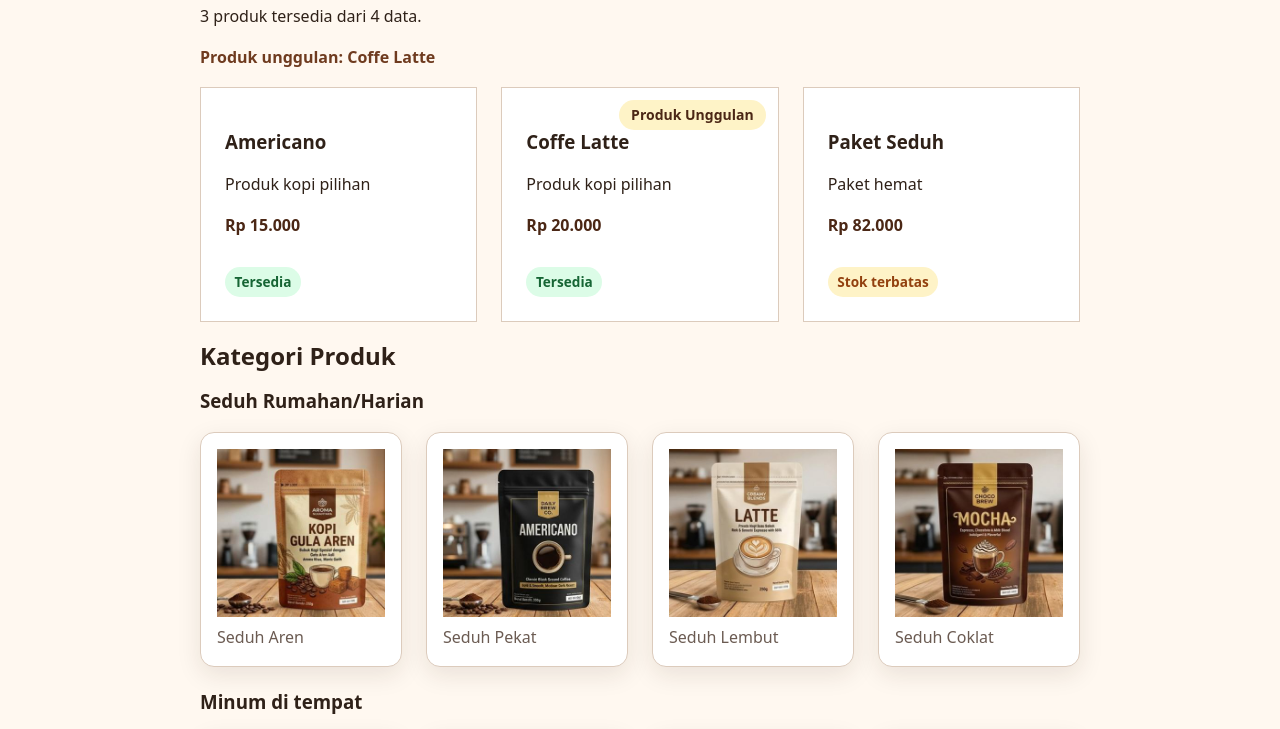
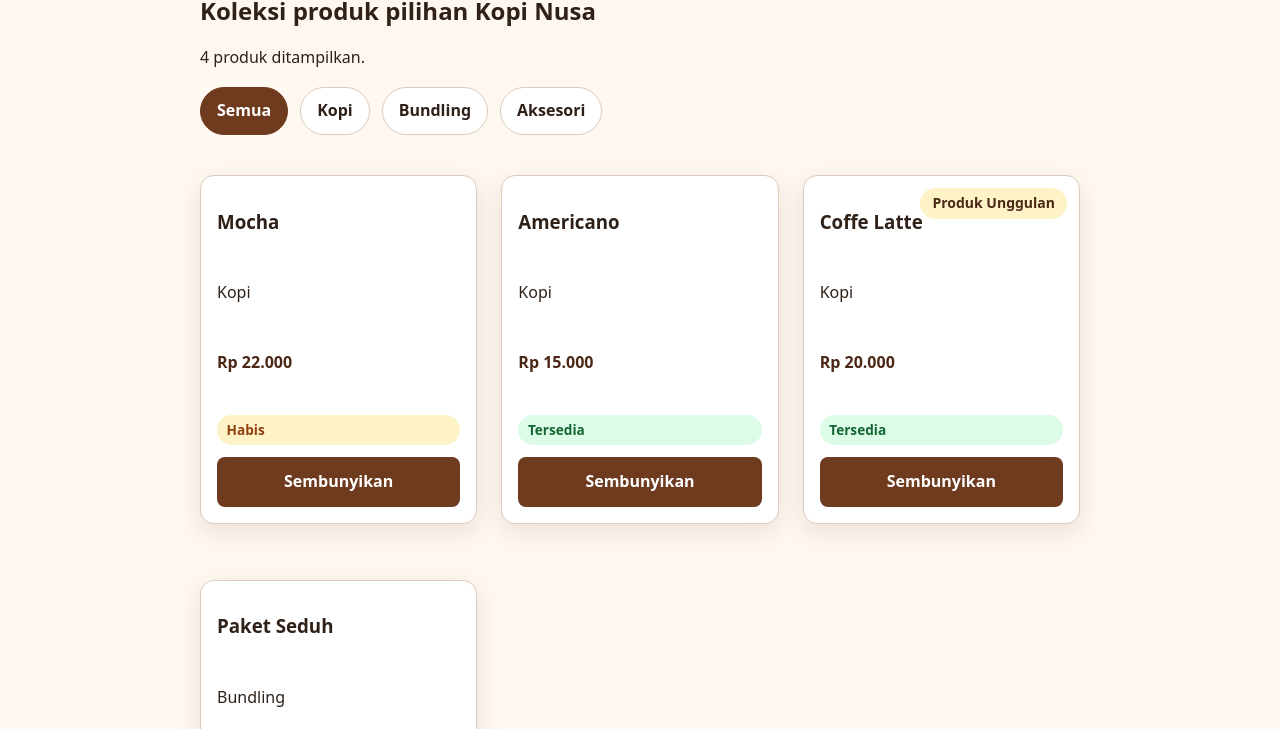
Before and after one commit to nurlailii/Website-umkm, a plain HTML site: page produk.html in a window 1280 px wide. Shown: the part 383-1112 px from the top of the page. Drawn offline with Linux system fonts and the light colour scheme.

Commit message:
feat: add DOM product filter rendering

```diff
--- a/css/style.css
+++ b/css/style.css
@@ -347,3 +347,42 @@ ul {
   font-weight: 700;
   color: var(--color-primary, #6f3b1f);
 }
+
+.filter-bar {
+  display: flex;
+  flex-wrap: wrap;
+  gap: 0.75rem;
+  margin-block: 1rem 1.5rem;
+}
+
+.filter-button {
+  border: 1px solid var(--color-border, #cbd5e1);
+  border-radius: 999px;
+  background: #ffffff;
+  color: var(--color-text, #1f2937);
+  padding: 0.65rem 1rem;
+  font-weight: 700;
+  cursor: pointer;
+}
+
+.filter-button:hover,
+.filter-button:focus-visible {
+  border-color: var(--color-primary, #2563eb);
+  outline: 3px solid rgb(37 99 235 / 20%);
+  outline-offset: 2px;
+}
+
+.filter-button.is-active {
+  background: var(--color-primary, #2563eb);
+  border-color: var(--color-primary, #2563eb);
+  color: #ffffff;
+}
+
+.empty-state {
+  grid-column: 1 / -1;
+  border: 1px dashed #94a3b8;
+  border-radius: 1rem;
+  padding: 1rem;
+  background: #ffffff;
+  color: #64748b;
+}
--- a/js/app.js
+++ b/js/app.js
@@ -67,27 +67,95 @@ produkUmkm.forEach((produk) => {
 });
 console.table(produkUmkm);
 
-function renderProduk() {
-  const grid = document.querySelector("#produk-dinamis");
-  const ringkasan = document.querySelector("#produk-ringkasan");
-  const unggulan = document.querySelector("#produk-unggulan");
+const produkGrid = document.querySelector("#produk-grid");
+const produkStatus = document.querySelector("#produk-status");
+const tombolFilter = document.querySelectorAll("[data-filter]");
 
-  if (!grid || !ringkasan || !unggulan) {
-    console.warn("Target render produk belum lengkap.");
+function renderProduk(kategoriAktif = "Semua") {
+  if (!produkGrid || !produkStatus) {
+    console.warn("Target render produk tidak ditemukan.");
     return;
   }
 
-  const produkTersedia = produkUmkm.filter((produk) => produk.stok > 0);
-  const produkUnggulan = produkUmkm.find((produk) => produk.unggulan === true);
-  const markupProduk = produkTersedia.map(buatKartuProduk).join("");
+  const produkTampil = kategoriAktif === "Semua"
+    ? produkUmkm
+    : produkUmkm.filter((produk) => produk.kategori === kategoriAktif);
 
-  grid.innerHTML = markupProduk;
-  ringkasan.textContent = `${produkTersedia.length} produk tersedia dari ${produkUmkm.length} data.`;
-  unggulan.textContent = produkUnggulan
-    ? `Produk unggulan: ${produkUnggulan.nama}`
-    : "Belum ada produk unggulan.";
+  produkGrid.replaceChildren();
 
-  console.table(produkUmkm);
+  if (produkTampil.length === 0) {
+    produkGrid.append(buatEmptyState(kategoriAktif));
+    produkStatus.textContent = "0 produk ditemukan.";
+    return;
+  }
+
+  produkTampil.forEach((produk) => {
+    produkGrid.append(buatElemenProduk(produk));
+  });
+
+  produkStatus.textContent = `${produkTampil.length} produk ditampilkan.`;
+}
+renderProduk();
+
+function buatElemenProduk(produk) {
+  const card = document.createElement("article");
+  card.classList.add("product-card");
+
+  const title = document.createElement("h3");
+  title.textContent = produk.nama;
+
+  const category = document.createElement("p");
+  category.classList.add("category-note");
+  category.textContent = produk.kategori;
+
+  const price = document.createElement("p");
+  price.classList.add("price");
+  price.textContent = formatRupiah(produk.harga);
+
+  const stock = document.createElement("span");
+  const status = statusStok(produk.stok);
+  stock.classList.add("stock-badge");
+  if (status.className) {
+    stock.classList.add(status.className);
+  }
+  stock.textContent = status.label;
+
+  const removeButton = document.createElement("button");
+  removeButton.type = "button";
+  removeButton.textContent = "Sembunyikan";
+  removeButton.classList.add("ghost-button");
+
+  removeButton.addEventListener("click", () => {
+  card.remove();
+  produkStatus.textContent = "Satu kartu disembunyikan dari tampilan sementara.";
+});
+    if (produk.unggulan) {
+    const badge = document.createElement("span");
+    badge.classList.add("product-badge");
+    badge.textContent = "Produk Unggulan";
+    card.append(badge);
+  }
+
+  card.append(title, category, price, stock);
+  card.append(removeButton);
+  return card;
 }
 
-document.addEventListener("DOMContentLoaded", renderProduk);
+function buatEmptyState(kategori) {
+  const empty = document.createElement("p");
+  empty.classList.add("empty-state");
+  empty.textContent = `Belum ada produk pada kategori ${kategori}.`;
+  return empty;
+}
+
+tombolFilter.forEach((tombol) => {
+  tombol.addEventListener("click", (event) => {
+    const tombolAktif = event.currentTarget;
+    const kategori = tombolAktif.dataset.filter;
+
+    tombolFilter.forEach((item) => item.classList.remove("is-active"));
+    tombolAktif.classList.add("is-active");
+
+    renderProduk(kategori);
+  });
+});
--- a/produk.html
+++ b/produk.html
@@ -24,15 +24,23 @@
     <main id="konten" class="page">
       <div class="hero">
         <h1>Produk Kopi Nusa</h1>
-        <p>Pilih produk sesuai kebutuhan seduh rumahan, harian, atau minum ditempat.</p>
+        <p>Pilih produk sesuai kebutuhan seduh rumahan, harian, atau minum di tempat.</p>
       </div>
 
     <section class="section" aria-labelledby="produk-dinamis-title">
-      <div class="section-header">
+      <div class="section-heading">
+        <p class="eyebrow">Katalog</p>
         <h2 id="produk-dinamis-title">Koleksi produk pilihan Kopi Nusa</h2>
-        <p id="produk-ringkasan"></p>
-        <p id="produk-unggulan">Produk unggulan akan ditentukan melalui JavaScript.</p></div>
-      <div id="produk-dinamis" class="js-product-grid"></div>
+        <p id="produk-status" class="produk-status">Produk belum dimuat.</p>
+      </div>
+
+      <div class="filter-bar" aria-label="Filter kategori produk">
+        <button type="button" class="filter-button is-active" data-filter="Semua">Semua</button>
+        <button type="button" class="filter-button" data-filter="Kopi">Kopi</button>
+        <button type="button" class="filter-button" data-filter="Bundling">Bundling</button>
+        <button type="button" class="filter-button" data-filter="Aksesori">Aksesori</button>
+      </div>
+      <div id="produk-grid" class="product-grid" aria-live="polite"></div>
     </section>
 
     <section aria-labelledby="kategori-title">
@@ -120,9 +128,9 @@
 
     <article class="product-card">
       <span class="product-badge">Hemat</span>
-      <h3>Paket Seduh Pekat</h3>
-      <p>Americano 250 gram dengan rasa pekat, cocok diseduh pagi hari.</p>
-      <p class="price">Rp40.000</p>
+      <h3>Paket Seduh</h3>
+      <p>Paket bundling seduh rumahan/harian lebih hemat.</p>
+      <p class="price">Rp82.000</p>
       <div class="card-actions">
         <a class="button" href="kontak.html">Tanya produk</a>
         <a href="#harga-title">Lihat tabel harga</a>
@@ -135,7 +143,7 @@
   <h2 id="harga-title">Daftar Harga</h2>
   <div class="table-scroll" role="region" aria-labelledby="daftar-harga-caption" tabindex="0">
   <table>
-    <caption id="caption-minum">Daftar harga produk seduh rumahan/harian</caption>
+    <caption id="caption-seduh">Daftar harga produk seduh rumahan/harian</caption>
     <thead>
       <tr>
         <th scope="col">Produk</th>
@@ -163,6 +171,11 @@
         <th scope="row">Seduh Coklat</th>
         <td>250 gram</td>
         <td>Rp45.000</td>
+      </tr>
+      <tr>
+        <th scope="row">Paket Seduh</th>
+        <td>250 gram x 2</td>
+        <td>Rp82.000</td>
       </tr>
       </tbody>
       </table>
```
